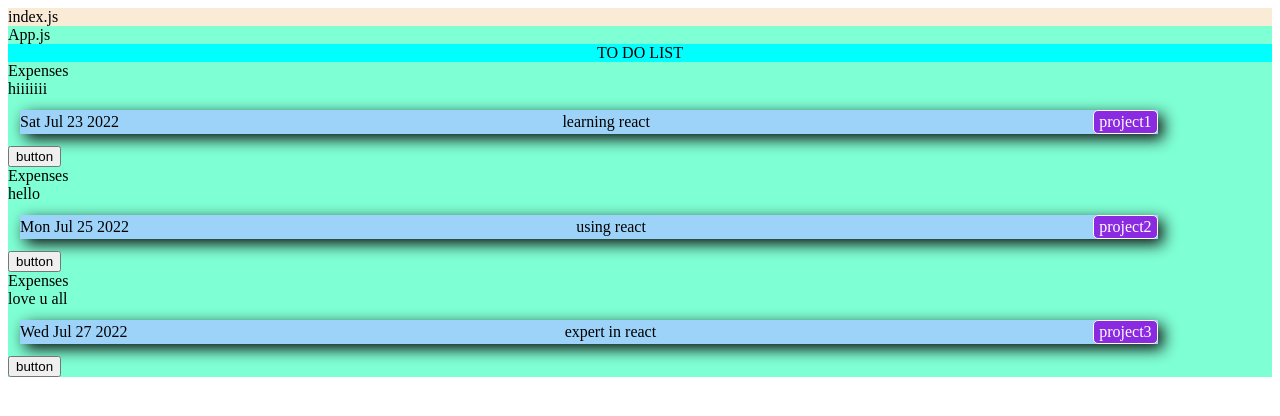
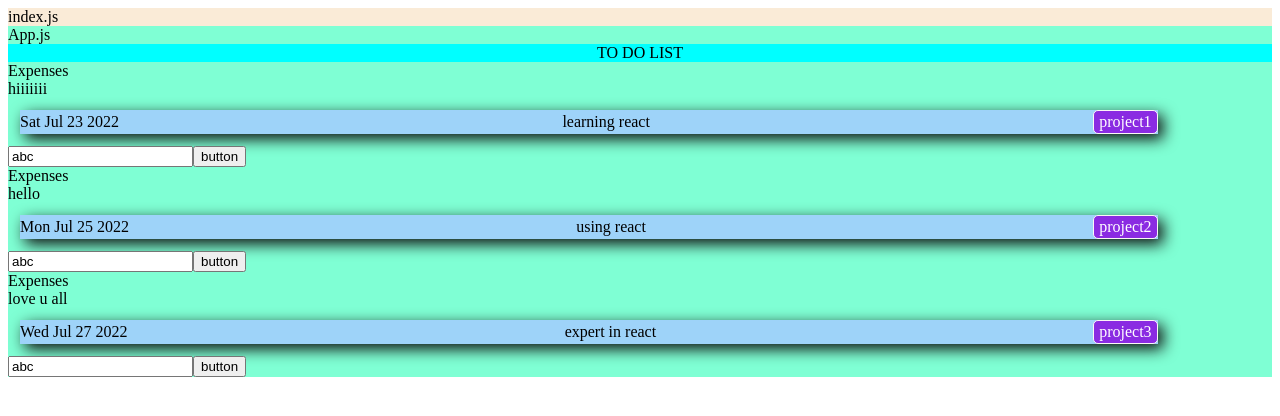
Before and after one commit to engineer-br0/stopwatch-react, a React (Create React App) app: page / in a window 1280 px wide. Shown: the top 416 px of the page. Built offline with nearby package versions, Linux system fonts and the light colour scheme.

Commit message:
input handler

```diff
--- a/src/components/Expenses.js
+++ b/src/components/Expenses.js
@@ -2,9 +2,16 @@ import { useState } from 'react';
 import './Expenses.css'
 import ExpensesTitle from './ExpensesTitle'
 function Expenses(props){
+    var [newTitle, setNew] = useState("abc");
+     function changeFunc(event){
+           setNew(event.target.value);
+     }
+
     let [title, settitle] = useState(props.title);
 
-    var func = () => settitle("new");
+    var func = () => {
+        settitle(newTitle);
+    }
 
      let classes = "todo" + props.className;
 
@@ -19,6 +26,7 @@ function Expenses(props){
                 <ExpensesTitle title={title} />
                 <div className='pro'>  {props.pro}</div>
            </div>
+           <input type="text" value={newTitle} onChange={changeFunc}></input>
            <button onClick={func} >button</button>
         </div>
     );
```
